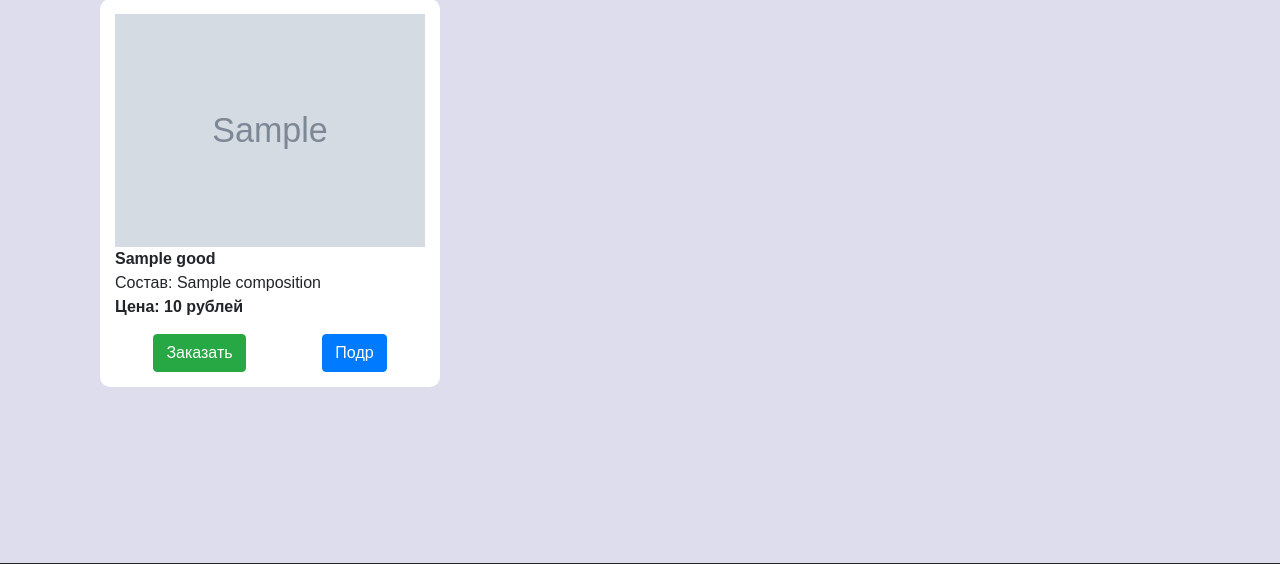
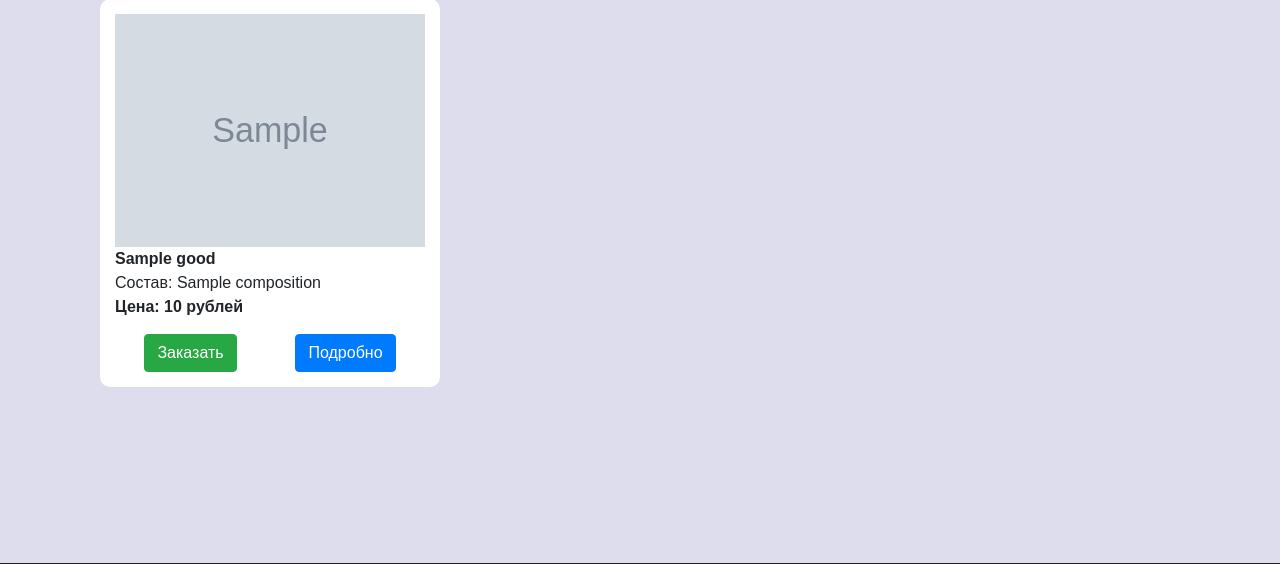
Before and after one commit to alarmservise/php-shop, a Yii app: template views/category/index.php in a window 1280 px wide. Shown: the part 187-751 px from the top of the page. Run offline with PHP 8.4 and a stand-in for Yii, Linux system fonts and the light colour scheme; the template is opened without the code that fills it: most values are stand-ins (such as "Sample title", 1, 10 or a date in 2020); grey boxes marked "Sample" are stand-in pictures; data that the repository does not hold is empty; some libraries are stand-ins or nearby versions.

Commit message:
1 исправление тест

```diff
--- a/views/category/index.php
+++ b/views/category/index.php
@@ -15,7 +15,7 @@
                 <div class="product-price">Цена: <?=$good['price']?> рублей</div>
                 <div class="product-buttons">
                     <button type="button" class="product-button__add btn btn-success">Заказать</button>
-                    <a href="<?=Url::to(['good/index', 'name'=>$good['link_name']])?>" type="button" class="product-button__more btn btn-primary">Подр</a>
+                    <a href="<?=Url::to(['good/index', 'name'=>$good['link_name']])?>" type="button" class="product-button__more btn btn-primary">Подробно</a>
                 </div>
             </div>
         </div>
```
